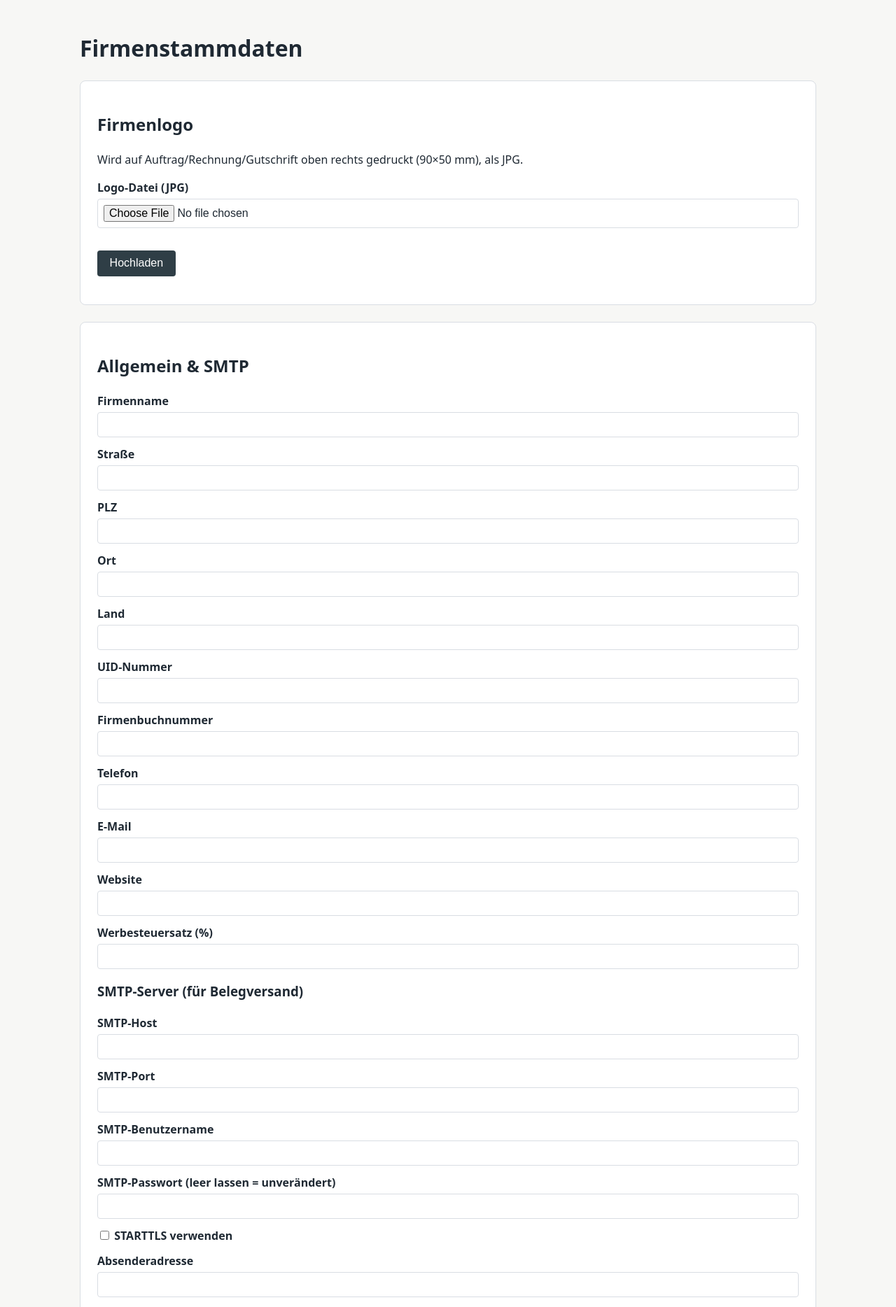
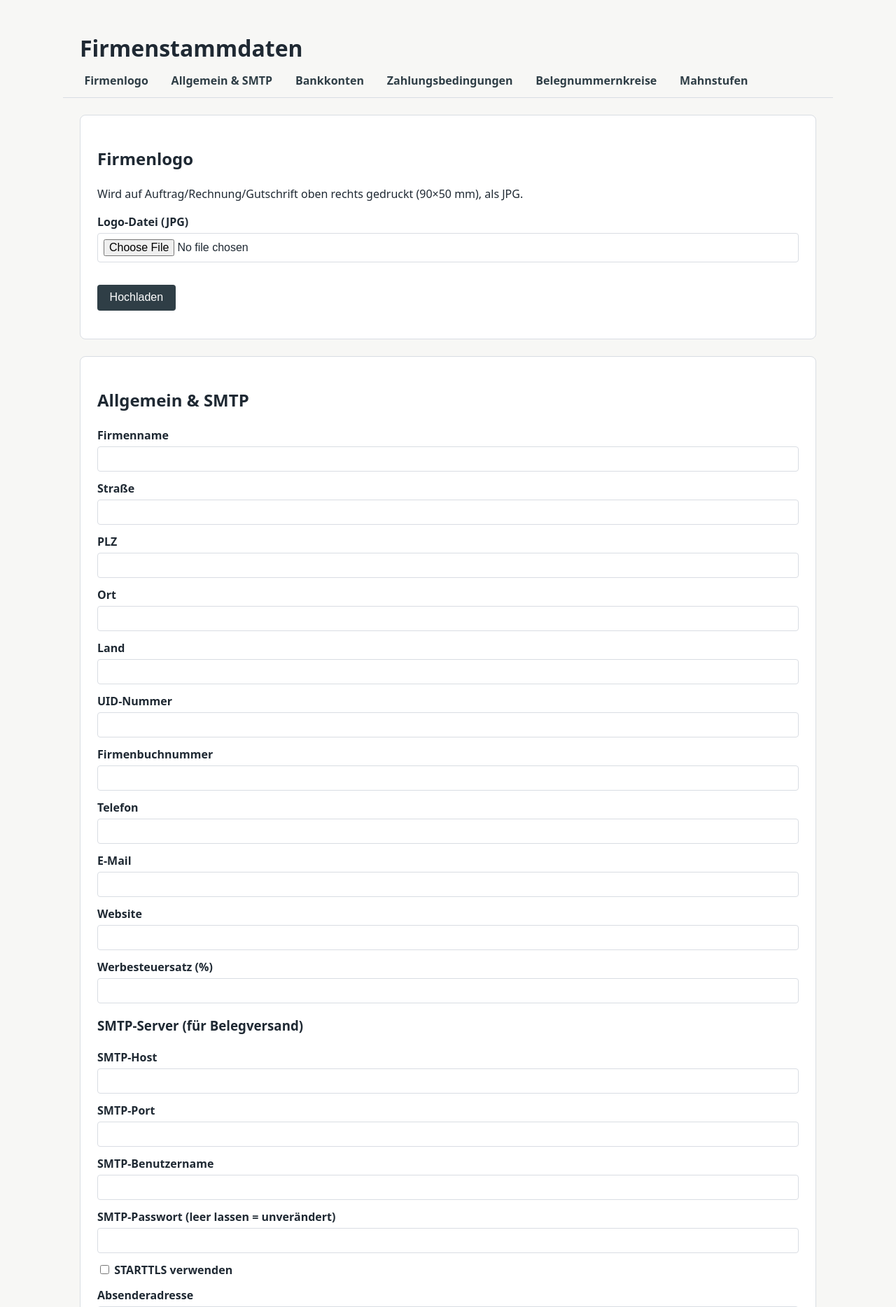
Before and after one commit to Softlinger/ws-verlag, a FastAPI app: template app/templates/company/settings.html in a window 1280 px wide. Shown: the part 48-1916 px from the top of the page at 70% size. Run offline with FastAPI, Linux system fonts and the light colour scheme; the template is opened without the code that fills it, so the values that code supplies are empty.

Commit message:
Firmenstammdaten: sticky Sprungmenue zu den Abschnitten
Neue Navigation direkt unter der Ueberschrift (Firmenlogo, Allgemein & SMTP,
Bankkonten, Zahlungsbedingungen, Belegnummernkreise, Mahnstufen) bleibt beim
Scrollen sichtbar (position: sticky), damit die Uebersicht auf der langen
Seite nicht verloren geht. scroll-margin-top an den Zielabschnitten verhindert,
dass das Sprungmenue die Ueberschrift beim Anspringen ueberdeckt.

Nebenbei behoben: doppelte HTML-ID "logo" (Card-Abschnitt und Datei-Input) -
Input-Feld heisst jetzt logo_file.

Co-Authored-By: Claude Sonnet 5 <noreply@anthropic.com>
Claude-Session: https://claude.ai/code/session_01NfC2L47wm9jBwg7DmJcPLp

```diff
--- a/app/static/css/style.css
+++ b/app/static/css/style.css
@@ -76,6 +76,34 @@ header.app-header nav ul { list-style: none; display: flex; gap: 1.25rem; margin
 
 main { max-width: 1100px; margin: 0 auto; padding: 1.5rem; }
 
+.settings-subnav {
+  position: sticky;
+  top: 0;
+  z-index: 40;
+  background: var(--color-bg);
+  border-bottom: 1px solid var(--color-border);
+  margin: -1.5rem -1.5rem 1.5rem;
+  padding: 0.75rem 1.5rem;
+}
+.settings-subnav ul {
+  list-style: none;
+  display: flex;
+  flex-wrap: wrap;
+  gap: 0.5rem 1.25rem;
+  margin: 0;
+  padding: 0;
+}
+.settings-subnav a {
+  text-decoration: none;
+  font-weight: 600;
+  padding: 0.25rem 0.4rem;
+}
+.settings-subnav a:hover, .settings-subnav a:focus { text-decoration: underline; }
+
+#logo, #allgemein, #bankkonten, #zahlungsbedingungen, #belegnummernkreise, #mahnstufen {
+  scroll-margin-top: 4.5rem;
+}
+
 .card {
   background: var(--color-surface);
   border: 1px solid var(--color-border);
--- a/app/templates/company/settings.html
+++ b/app/templates/company/settings.html
@@ -3,24 +3,35 @@
 {% block content %}
 <h1>Firmenstammdaten</h1>
 
+<nav aria-label="Firmenstammdaten-Bereiche" class="settings-subnav">
+  <ul>
+    <li><a href="#logo">Firmenlogo</a></li>
+    <li><a href="#allgemein">Allgemein &amp; SMTP</a></li>
+    <li><a href="#bankkonten">Bankkonten</a></li>
+    <li><a href="#zahlungsbedingungen">Zahlungsbedingungen</a></li>
+    <li><a href="#belegnummernkreise">Belegnummernkreise</a></li>
+    <li><a href="#mahnstufen">Mahnstufen</a></li>
+  </ul>
+</nav>
+
 {% if request.query_params.get("error") == "logo_type" %}
 <p class="error-message" role="alert">Ung&uuml;ltiges Dateiformat - bitte eine JPG-Datei hochladen.</p>
 {% endif %}
 
-<div class="card">
+<div class="card" id="logo">
   <h2>Firmenlogo</h2>
   <p>Wird auf Auftrag/Rechnung/Gutschrift oben rechts gedruckt (90&times;50&nbsp;mm), als JPG.</p>
   {% if company.logo_path %}
   <p><img src="/static/{{ company.logo_path }}" alt="Aktuelles Firmenlogo" style="max-width: 270px; max-height: 150px;"></p>
   {% endif %}
   <form method="post" action="/company/logo" enctype="multipart/form-data">
-    <label for="logo">Logo-Datei (JPG)</label>
-    <input id="logo" name="logo" type="file" accept=".jpg,.jpeg" required>
+    <label for="logo_file">Logo-Datei (JPG)</label>
+    <input id="logo_file" name="logo" type="file" accept=".jpg,.jpeg" required>
     <p><button type="submit" style="margin-top: 1rem;">Hochladen</button></p>
   </form>
 </div>
 
-<div class="card">
+<div class="card" id="allgemein">
   <h2>Allgemein & SMTP</h2>
   <form method="post" action="/company/update">
     <label for="name">Firmenname</label>
@@ -68,7 +79,7 @@
   </form>
 </div>
 
-<div class="card">
+<div class="card" id="bankkonten">
   <h2>Bankkonten</h2>
   <table>
     <thead><tr><th scope="col">Label</th><th scope="col">IBAN</th><th scope="col">BIC</th><th scope="col">Bank</th><th scope="col">Standard</th><th scope="col">Aktion</th></tr></thead>
@@ -103,7 +114,7 @@
   </form>
 </div>
 
-<div class="card">
+<div class="card" id="zahlungsbedingungen">
   <h2>Zahlungsbedingungen</h2>
   <table>
     <thead><tr><th scope="col">Name</th><th scope="col">Frist (Tage)</th><th scope="col">Standard</th><th scope="col">Aktion</th></tr></thead>
@@ -133,7 +144,7 @@
   </form>
 </div>
 
-<div class="card">
+<div class="card" id="belegnummernkreise">
   <h2>Belegnummernkreise</h2>
   {% for number_range in number_ranges %}
   <form method="post" action="/company/number-ranges/{{ number_range.id }}/update">
@@ -152,7 +163,7 @@
   {% endfor %}
 </div>
 
-<div class="card">
+<div class="card" id="mahnstufen">
   <h2>Mahnstufen</h2>
   {% for level in dunning_levels %}
   <form method="post" action="/company/dunning-levels/{{ level.id }}/update">
```
